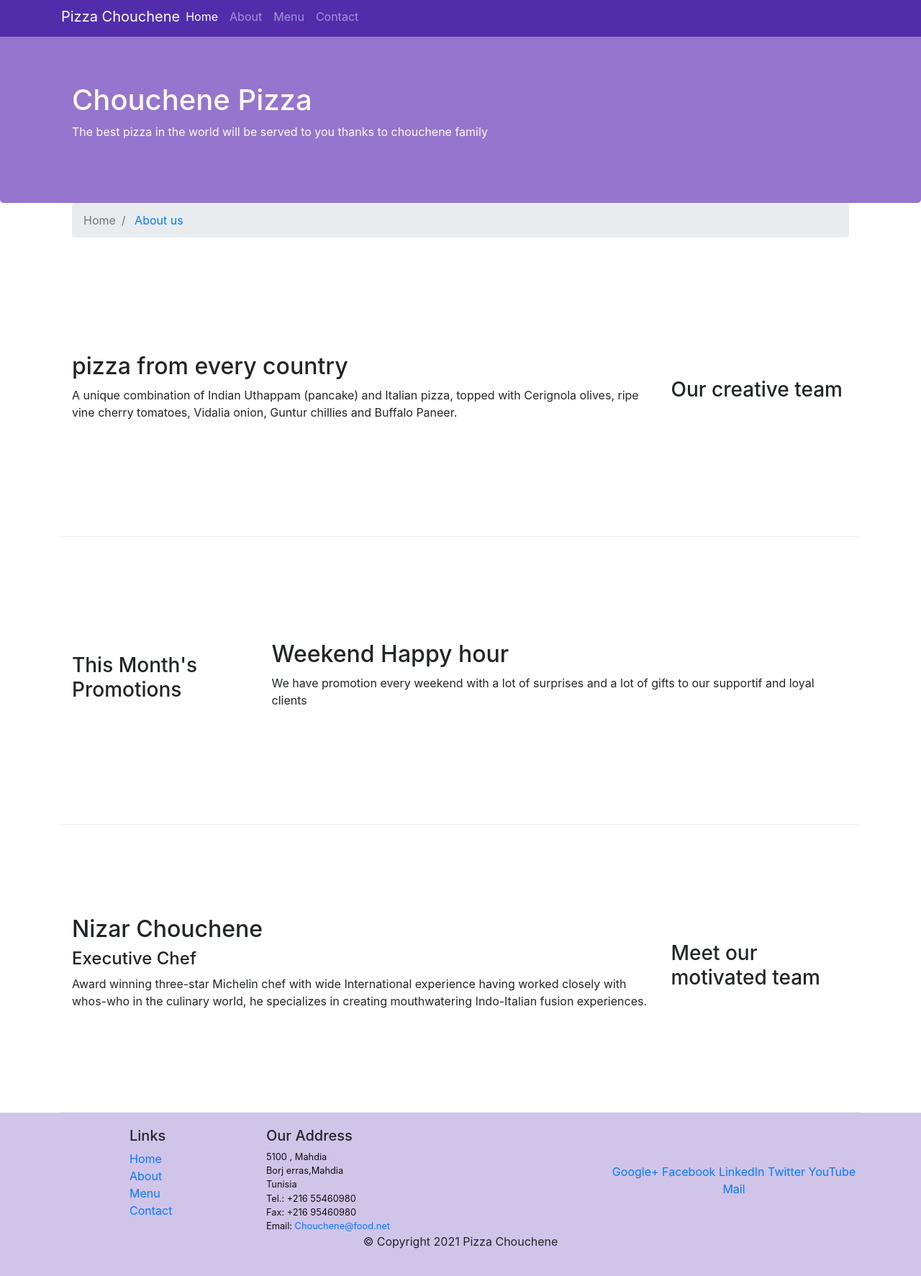
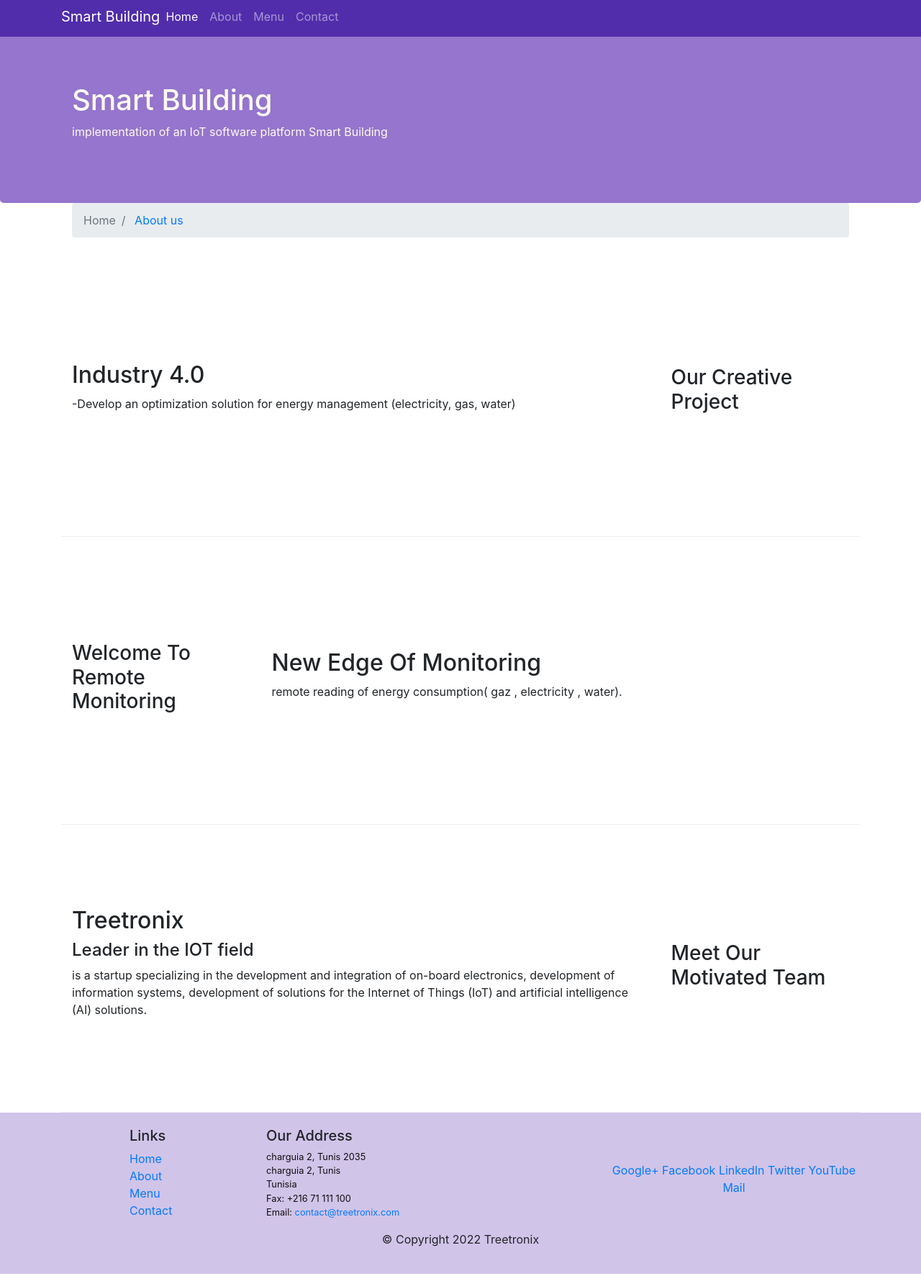
Before and after one commit to nourchouchene/bootstrap, a website: page index.html in a window 1280 px wide. Shown: the part 5-1778 px from the top of the page at 72% size. Drawn offline with nearby package versions, Linux system fonts and the light colour scheme.

Commit message:
IOT platform for smart building

```diff
--- a/index.html
+++ b/index.html
@@ -28,7 +28,7 @@
       </button>
 
     <a class = "navbar-brand  mr-auto " href="#">
-        Pizza Chouchene
+        Smart Building
     </a>
 
     <div class="collapse navbar-collapse" id="navbarNavAltMarkup">
@@ -51,8 +51,9 @@
         <div class = "container">
             <div class = "row row-header ">
                 <div class = "col-12 col sm-6">
-                    <h1>Chouchene Pizza </h1>
-                    <p>The best pizza in the world will be served to you thanks to chouchene family</p>
+                    <h1>Smart Building </h1>
+                    <p>implementation of an IoT software platform
+                        Smart Building</p>
                 </div>
                 <div class = " col-12 col-sm">
                 </div>
@@ -82,11 +83,12 @@
               <!-- premiere paragraphe  -->
         <div class = "row row-content align-items-center">
             <div class = "col-12 col-sm-4 order-sm-last col-md-3">
-                <h3>Our creative team </h3>
+                <h3>Our Creative Project </h3>
             </div>
             <div class ="col col-sm order-sm-first col-md ">
-                <h2>pizza from every country </h2>
-                <p>A unique combination of Indian Uthappam (pancake) and Italian pizza, topped with Cerignola olives, ripe vine cherry tomatoes, Vidalia onion, Guntur chillies and Buffalo Paneer.</p>
+                <h2>Industry 4.0 </h2>
+                <p>-Develop an optimization solution for energy management (electricity, gas, water)
+                   </p>
             </div>
         </div>
 
@@ -94,11 +96,11 @@
 
         <div class = "row row-content align-items-center">
             <div class = "col-12 col-sm-4 col-md-3" >
-                <h3>This Month's Promotions</h3>
+                <h3> Welcome To Remote Monitoring  </h3>
             </div>
             <div class ="col col-sm col-md ">
-                <h2>Weekend Happy hour</h2>
-                <p>We have promotion every weekend with a lot of surprises and a lot of gifts to our supportif and loyal clients  </p>
+                <h2>New Edge Of Monitoring  </h2>
+                <p>remote reading of energy consumption( gaz , electricity , water).  </p>
             </div>
         </div>
 
@@ -106,12 +108,12 @@
 
         <div class = "row row-content align-items-center">
             <div class = "col-12 col-sm-4 order-sm-last col-md-3">
-                <h3>Meet our motivated team </h3>
+                <h3>Meet Our Motivated Team </h3>
             </div>
             <div class ="col col-sm order-sm-first col-md ">
-                <h2>Nizar Chouchene</h2>
-                <h4>Executive Chef</h4>
-                <p>Award winning three-star Michelin chef with wide International experience having worked closely with whos-who in the culinary world, he specializes in creating mouthwatering Indo-Italian fusion experiences. </p>
+                <h2>Treetronix</h2>
+                <h4>Leader in the IOT field </h4>
+                <p>is a startup specializing in the development and integration of on-board electronics, development of information systems, development of solutions for the Internet of Things (IoT) and artificial intelligence (AI) solutions. </p>
             </div>
         </div>
 
@@ -138,12 +140,12 @@
                 <div class = " col-7 col-sm-5">
                     <h5>Our Address</h5>
                     <address>
-		              5100 , Mahdia<br>
-		              Borj erras,Mahdia<br>
-		              Tunisia<br>
-		              Tel.: +216 55460980<br>
-		              Fax: +216 95460980<br>
-		              Email: <a href="mailto:confusion@food.net">Chouchene@food.net</a>
+                        charguia 2, Tunis 2035<br>
+                        charguia 2, Tunis<br>
+		                 Tunisia<br>
+
+		              Fax: +216  71 111 100<br>
+		              Email: <a href="mailto:confusion@food.net">contact@treetronix.com</a>
 		           </address>
                 </div>
                 <div class = " col-12 col-sm-4 align-self-center">
@@ -159,7 +161,7 @@
            </div>
            <div class = "row justify-content-center ">
                 <div class="col-auto">
-                    <p>© Copyright 2021 Pizza Chouchene</p>
+                    <p>© Copyright 2022 Treetronix</p>
                 </div>
            </div>
         </div>
```
Also changed, not shown: about.html (+48 -22 lines).
